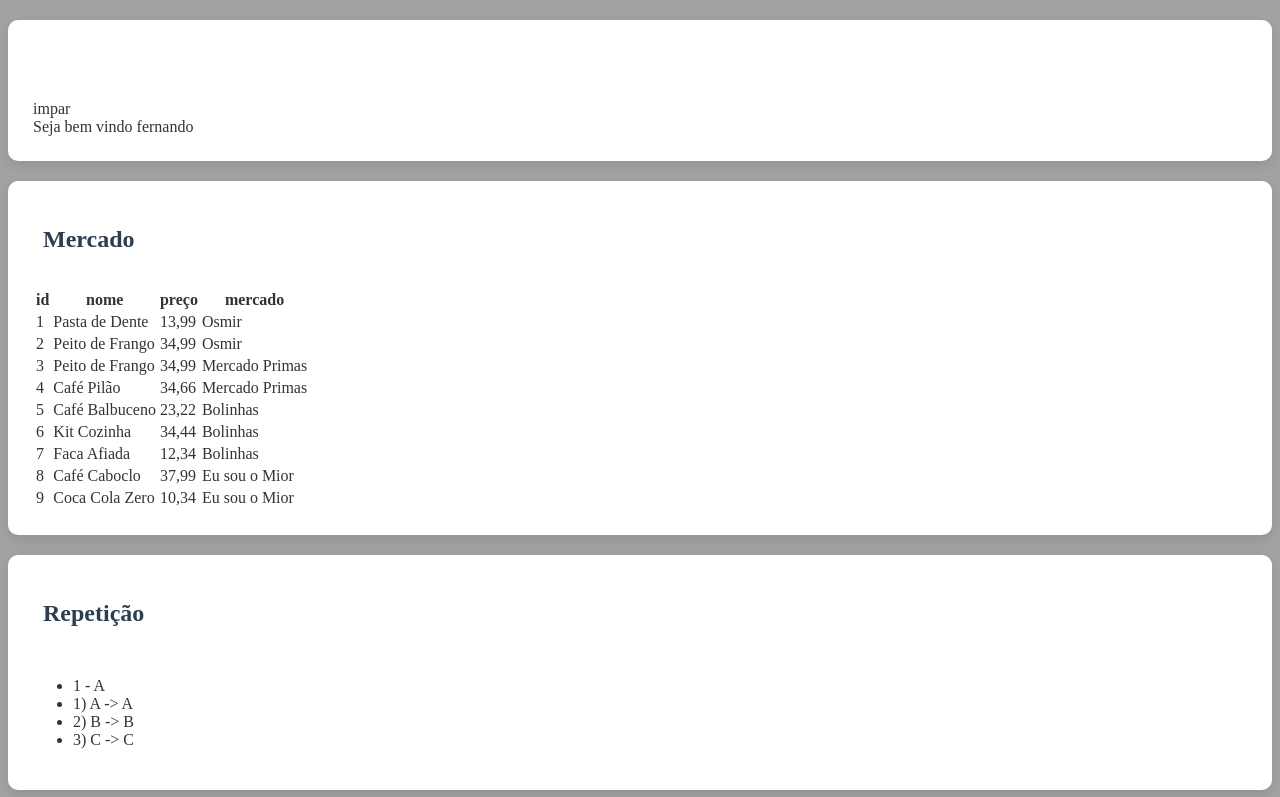
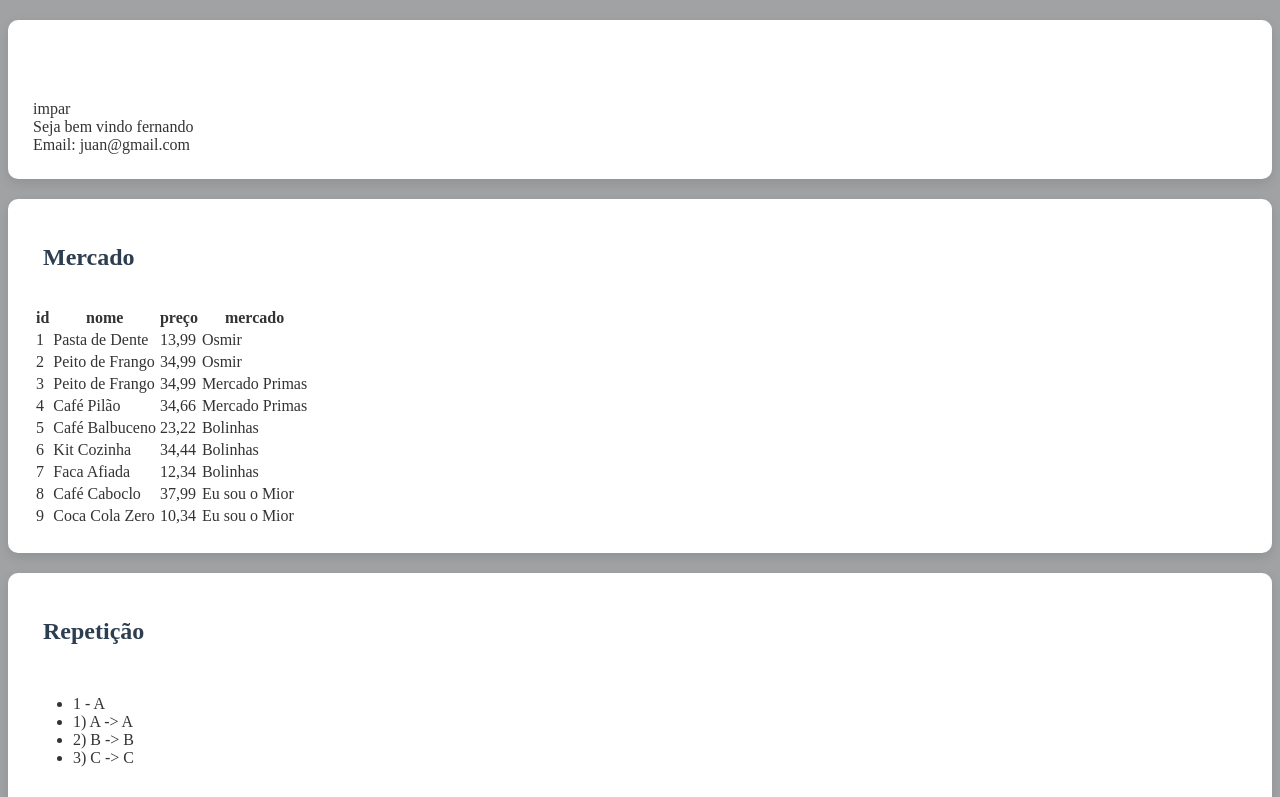
Before and after one commit to juancoutinhoflooxmongagua/fundamentos-react, a React (Create React App) app: page / in a window 1280 px wide. Shown: the top 797 px of the page. Built offline with nearby package versions, Linux system fonts and the light colour scheme.

Commit message:
feat: add new data

```diff
--- a/src/app.jsx
+++ b/src/app.jsx
@@ -17,7 +17,7 @@ export default _ => (
 
             <Card>
                 <Parorimpar numero={9} />
-                <Userinfo usuario={{nome: 'fernando'}}></Userinfo>
+                <Userinfo usuario={{nome: 'fernando', email: 'juan@gmail.com'}}></Userinfo>
             </Card>
 
         <Card titulo="Mercado">
--- a/src/components/conditional/userinfo.jsx
+++ b/src/components/conditional/userinfo.jsx
@@ -7,6 +7,8 @@ export default props => {
         <div>
             <If test={usuario && usuario.nome}>
             Seja bem vindo { usuario.nome }
+            <br></br>
+            Email: { usuario.email }
             </If>
         </div>
     )
```
